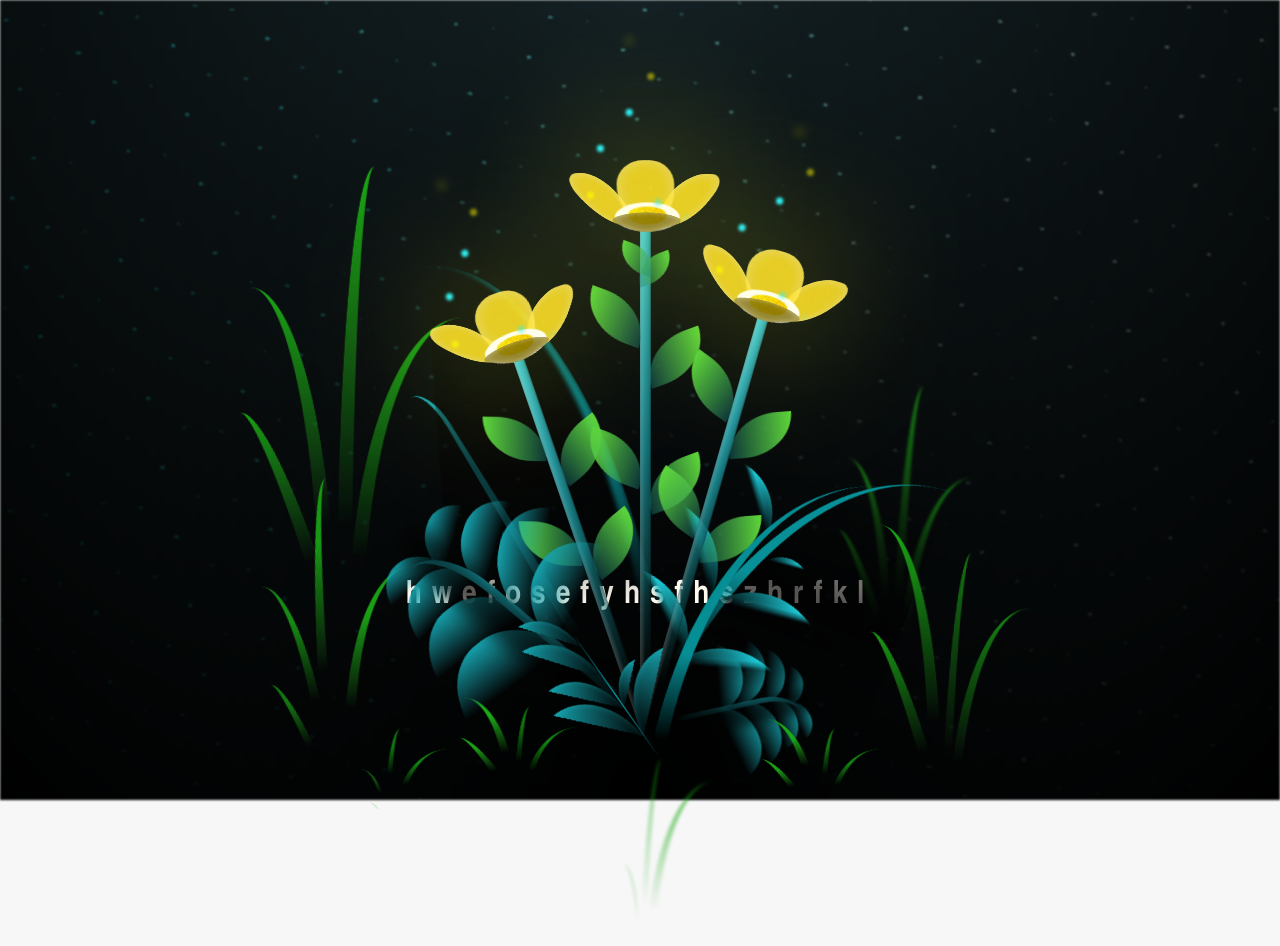
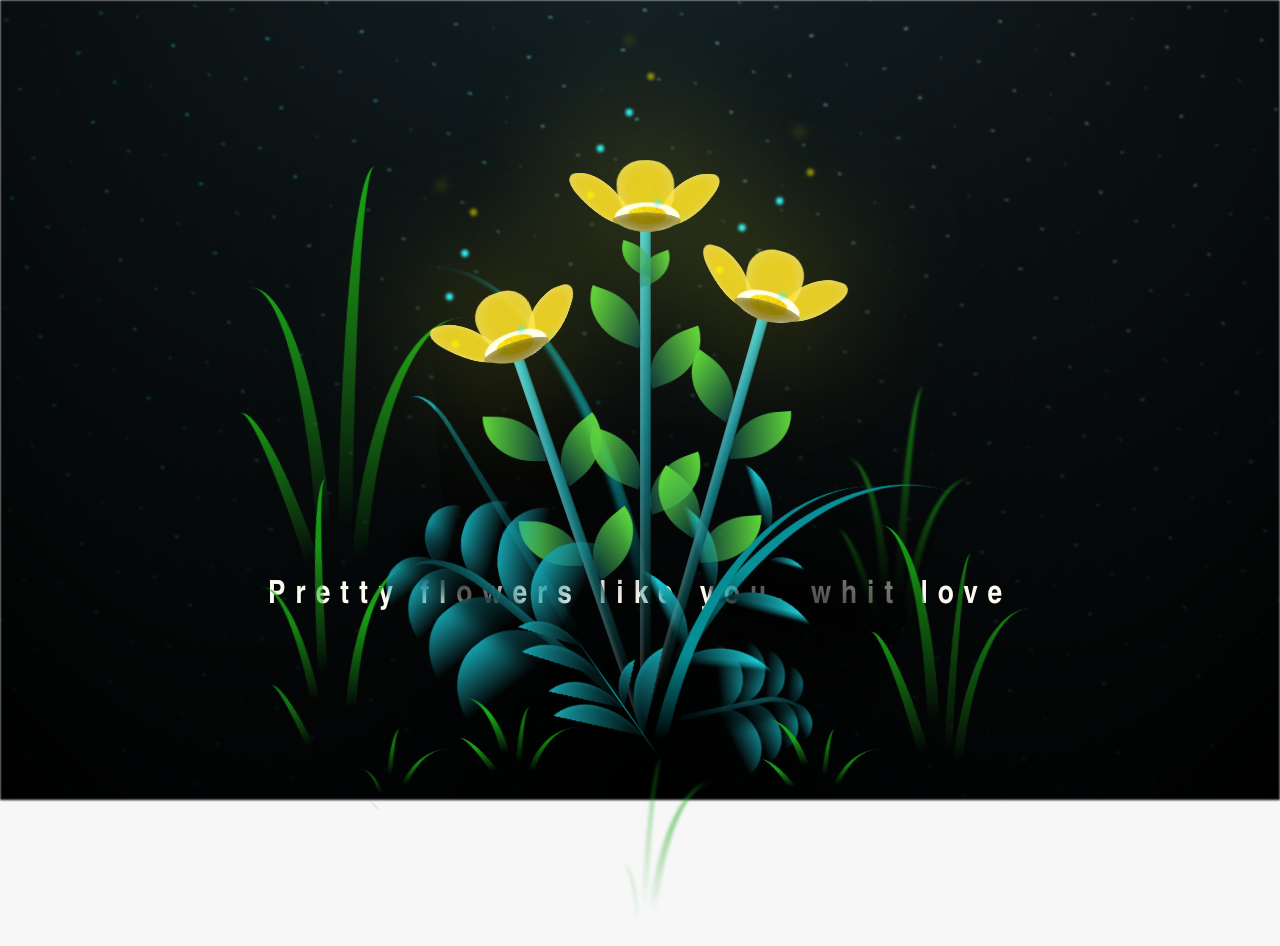
Before and after one commit to DanielGarciacha/flor., a plain HTML site: page flower.html in a window 1280 px wide. Drawn offline with Linux system fonts and the light colour scheme.

Commit message:
Update flower.html

```diff
--- a/flower.html
+++ b/flower.html
@@ -13,7 +13,7 @@
 
 
     </div>
-    <h1 class="titulo"> hwefosefyhsfhszhrfkl</h1>
+    <h1 class="titulo"> Pretty flowers like you, whit love</h1>
 
     <div class="night"></div>
     <div class="flowers">
```
